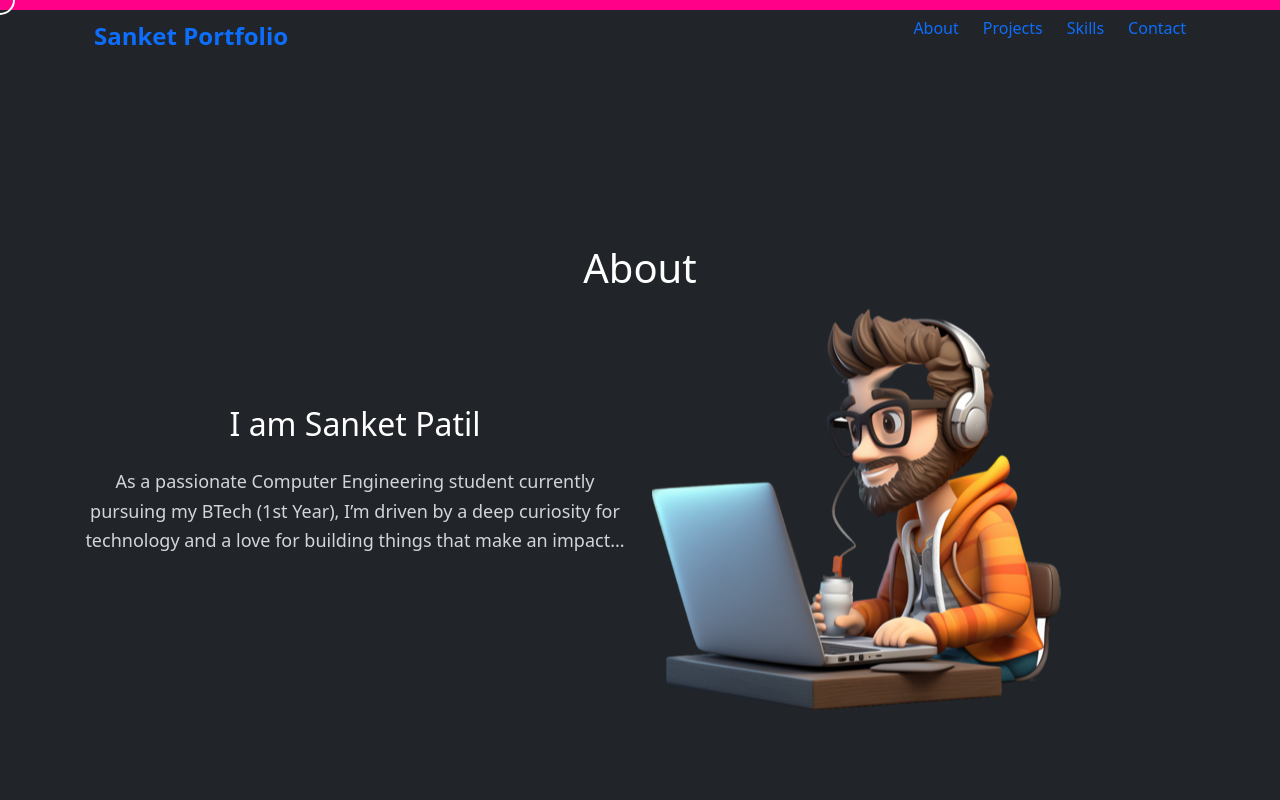
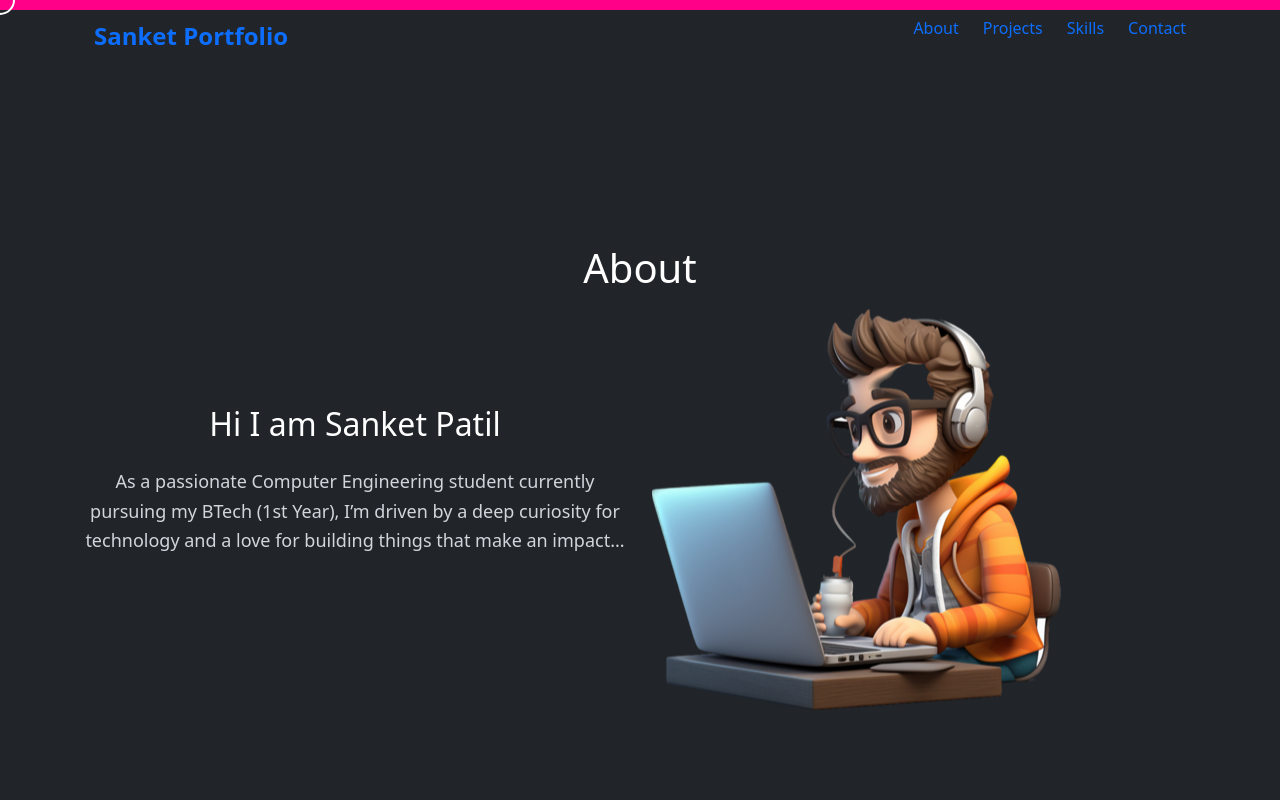
Before and after one commit to Sanket5749/Portfolio, a React (Vite) app: page / in a window 1280 px wide. Shown: the top 800 px of the page. Built offline with nearby package versions, Linux system fonts and the light colour scheme.

Commit message:
Update About.jsx

```diff
--- a/src/components/About.jsx
+++ b/src/components/About.jsx
@@ -9,7 +9,7 @@ export default function About() {
         <div className="row align-items-center">
           <div className="col-md-6 mb-4 md:mb-0">
             <h2 className="text-3xl md:text-5xl font-bold mb-4 text-white">
-              I am Sanket Patil
+             Hi I am Sanket Patil
             </h2>
             <p className="text-lg leading-relaxed text-gray-300">
               As a passionate Computer Engineering student currently pursuing my
```
